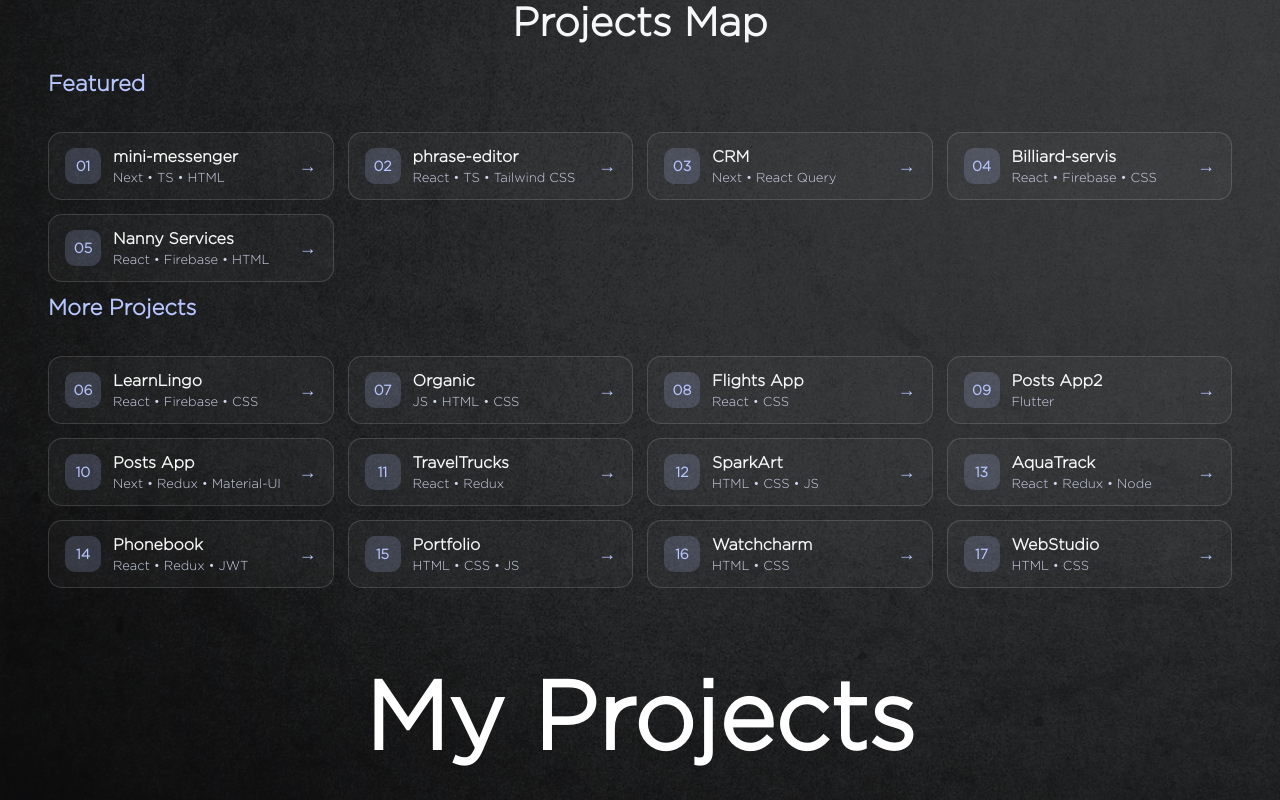
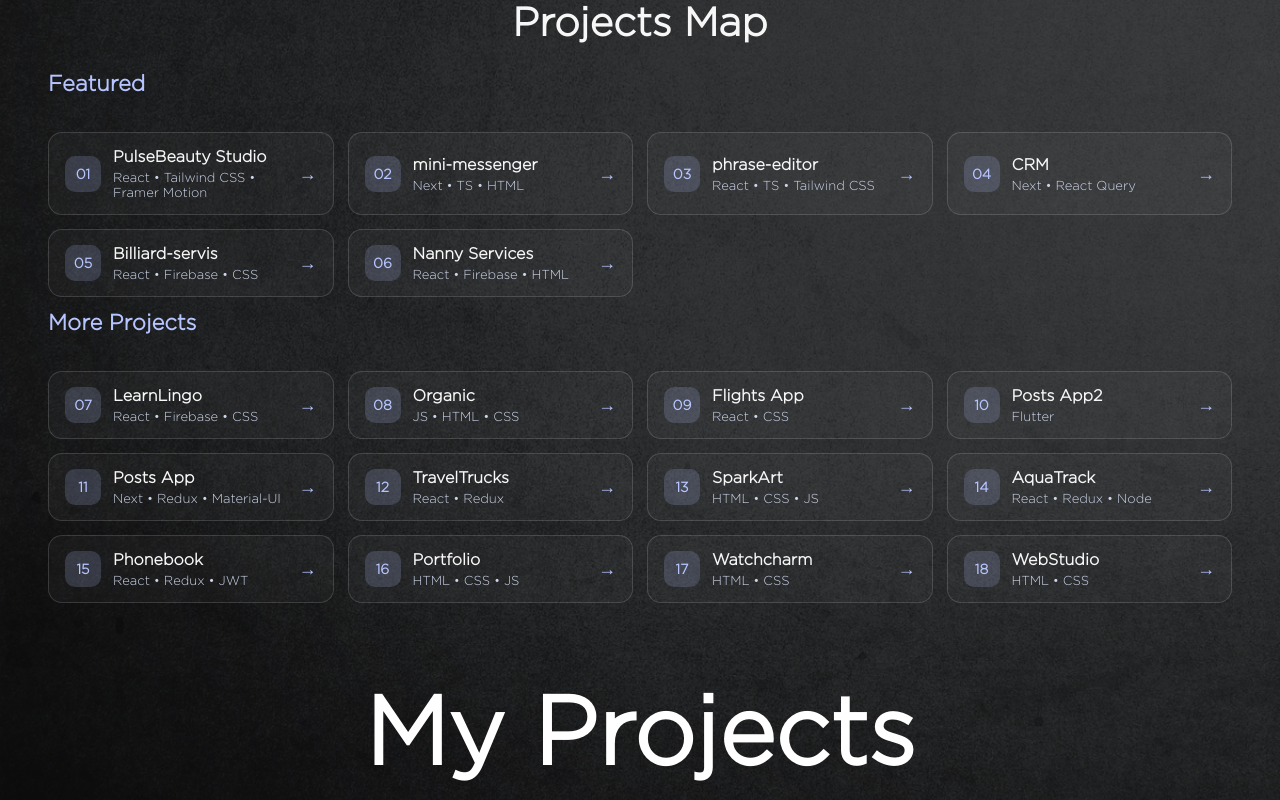
Before and after one commit to chasov-artem/Portfolio, a React (Vite) app: page / in a window 1280 px wide. Shown: the part 1980-2780 px from the top of the page. Built offline with nearby package versions, Linux system fonts and the light colour scheme.

Commit message:
add pulse project

```diff
--- a/src/projectsData.js
+++ b/src/projectsData.js
@@ -1,4 +1,26 @@
 export const projects = [
+  {
+    id: 18,
+    title: "PulseBeauty Studio",
+    description:
+      "Commercial website for PulseBeauty Studio — electrolysis hair removal studio in Auckland, NZ. Built with React 19, Vite 7, Tailwind CSS 4. Features multilingual support (en/ru), SEO optimization, React Router 7, Framer Motion animations, and Swiper for galleries.",
+    role: "Front-End Developer",
+    tech: ["React", "Tailwind CSS", "Framer Motion"],
+    image: "/images/pulse.png",
+    demo: "https://www.pulsebeauty-studio.com/en",
+    code: "https://github.com/chasov-artem/daria-zhuravel",
+    logoImage: "/images/pulse1.png",
+    featured: true,
+    featuredOrder: 1,
+    caseStudy: {
+      problem:
+        "Electrolysis studio needed a modern, multilingual website with booking, gallery, and SEO.",
+      solution:
+        "React 19 + Vite 7 + Tailwind CSS 4 with en/ru i18n, Framer Motion, Swiper, SEO setup.",
+      highlight:
+        "Commercial project, multilingual, SEO, React 19, Tailwind CSS 4.",
+    },
+  },
   {
     id: 17,
     title: "Nanny Services",
@@ -11,10 +33,12 @@ export const projects = [
     code: "https://github.com/chasov-artem/Nanny.Services/",
     logoImage: "/images/nannies1.png",
     featured: true,
-    featuredOrder: 5,
+    featuredOrder: 6,
     caseStudy: {
-      problem: "Nanny agency needed a modern web app for browsing profiles, filtering, and booking.",
-      solution: "Built React app with Firebase Auth & Realtime DB for favorites sync and private user pages.",
+      problem:
+        "Nanny agency needed a modern web app for browsing profiles, filtering, and booking.",
+      solution:
+        "Built React app with Firebase Auth & Realtime DB for favorites sync and private user pages.",
       highlight: "Firebase integration, auth flow, real-time data sync.",
     },
   },
@@ -30,10 +54,12 @@ export const projects = [
     code: "https://github.com/chasov-artem/phrase-editor",
     logoImage: "/images/phrase-editor1.png",
     featured: true,
-    featuredOrder: 2,
+    featuredOrder: 3,
     caseStudy: {
-      problem: "Need to edit large phrase lists (50k+ rows) without freezing the browser.",
-      solution: "Built React 19 + TypeScript app with Web Workers for heavy processing, Zustand for state.",
+      problem:
+        "Need to edit large phrase lists (50k+ rows) without freezing the browser.",
+      solution:
+        "Built React 19 + TypeScript app with Web Workers for heavy processing, Zustand for state.",
       highlight: "Web Workers, performance optimization, TypeScript, Tailwind.",
     },
   },
@@ -49,10 +75,12 @@ export const projects = [
     code: "https://github.com/chasov-artem/mini-messenger/",
     logoImage: "/images/mm1.png",
     featured: true,
-    featuredOrder: 1,
+    featuredOrder: 2,
     caseStudy: {
-      problem: "Real-time chat app with auth, WebSocket messaging, and full-stack deployment.",
-      solution: "Next.js + Express, Prisma, SQLite, WebSocket. Deployed on Vercel + Render.",
+      problem:
+        "Real-time chat app with auth, WebSocket messaging, and full-stack deployment.",
+      solution:
+        "Next.js + Express, Prisma, SQLite, WebSocket. Deployed on Vercel + Render.",
       highlight: "Full-Stack, WebSocket, Next.js, TypeScript, Prisma.",
     },
   },
@@ -80,10 +108,12 @@ export const projects = [
     code: "https://github.com/chasov-artem/billirds-catalog",
     logoImage: "/images/billiard1.png",
     featured: true,
-    featuredOrder: 4,
+    featuredOrder: 5,
     caseStudy: {
-      problem: "Billiards store needed an e-commerce catalog with admin panel and product import.",
-      solution: "React + Firebase catalog with CSV import, admin panel, responsive UI.",
+      problem:
+        "Billiards store needed an e-commerce catalog with admin panel and product import.",
+      solution:
+        "React + Firebase catalog with CSV import, admin panel, responsive UI.",
       highlight: "Commercial project, admin panel, CSV import, Firebase.",
     },
   },
@@ -147,10 +177,11 @@ export const projects = [
     code: "https://github.com/chasov-artem/crm",
     logoImage: "/images/crm2.png",
     featured: true,
-    featuredOrder: 3,
+    featuredOrder: 4,
     caseStudy: {
       problem: "CRM dashboard with dynamic routing, forms, and real-time data.",
-      solution: "Next.js 14 + React Query, SSR, modal forms, mock API integration.",
+      solution:
+        "Next.js 14 + React Query, SSR, modal forms, mock API integration.",
       highlight: "Next.js 14, React Query, SSR, dynamic routing.",
     },
   },
```
Also changed, not shown: public/images/pulse.png (added), public/images/pulse1.png (added).
